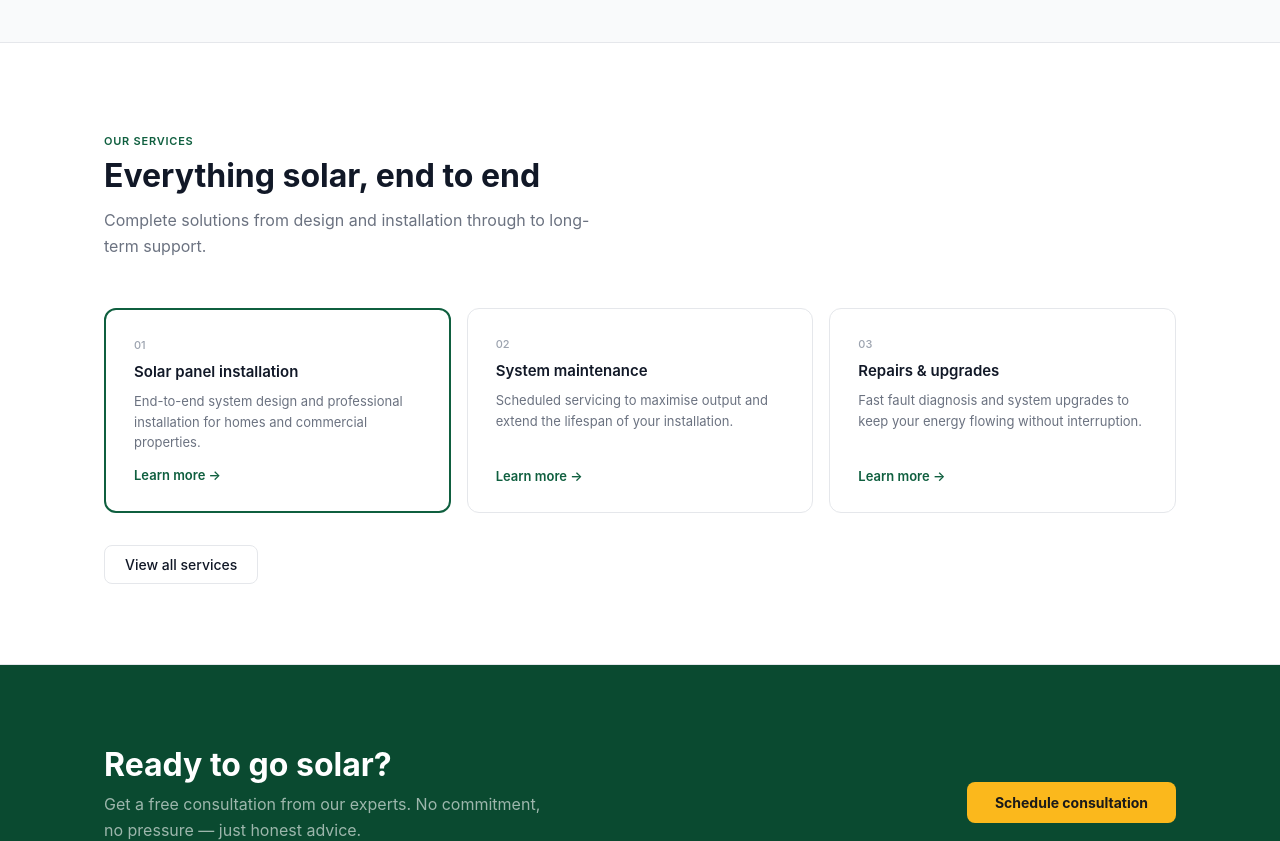
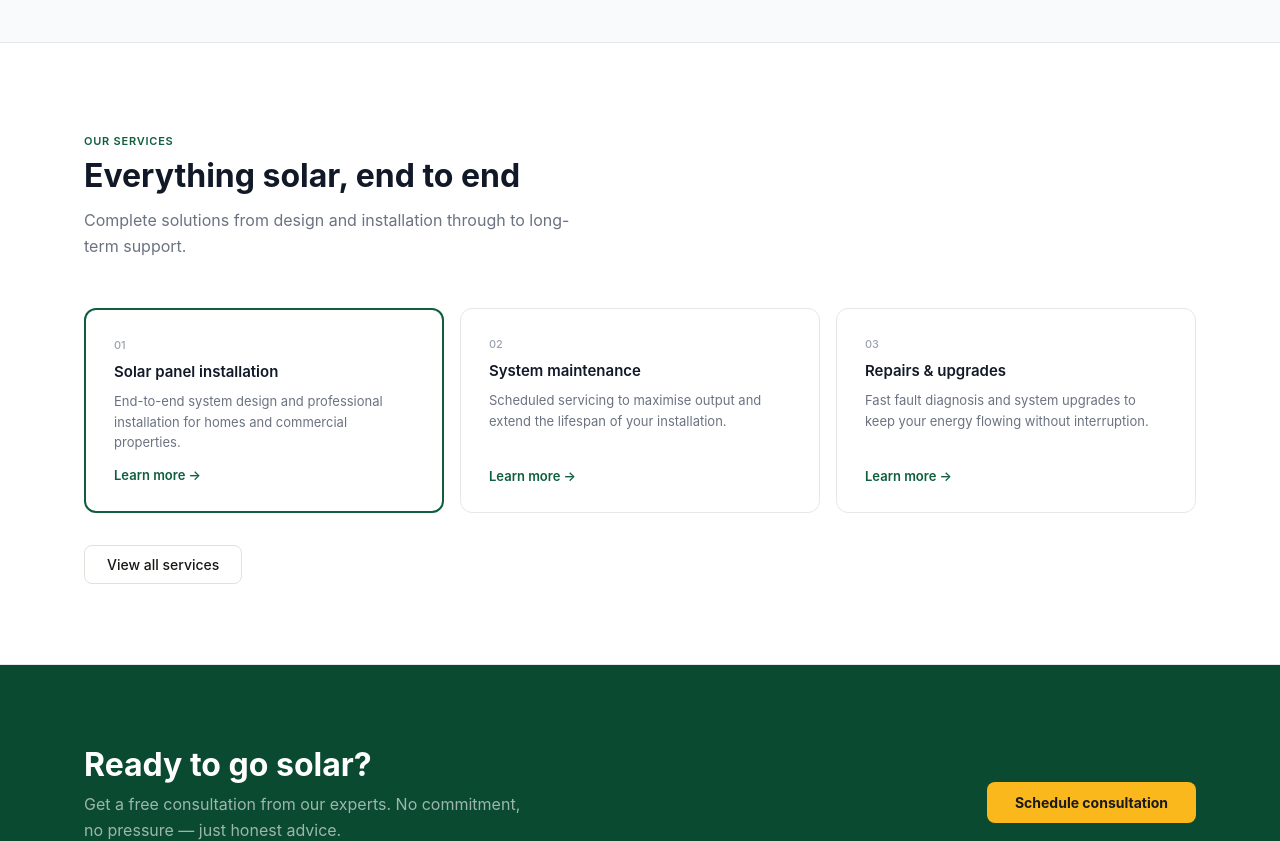
Before and after one commit to JUMAPETER736/GREEN_POWER_SYSTEMS, a Next.js app: page / in a window 1280 px wide. Shown: the part 1120-1961 px from the top of the page. Built offline with nearby package versions, Linux system fonts and the light colour scheme.

Commit message:
globals.css — remove the old animation/gradient classes and replacing them with well updated one

```diff
--- a/src/app/globals.css
+++ b/src/app/globals.css
@@ -3,40 +3,56 @@
 @tailwind utilities;
 
 :root {
-  --gp-green:        #0f5f3f;
-  --gp-green-hover:  #1a8659;
-  --gp-green-light:  #e8f5ee;
-  --gp-accent:       #fbb81c;
-  --gp-border:       #e5e7eb;
-  --gp-border-hover: #d1d5db;
-  --gp-text:         #111827;
-  --gp-muted:        #6b7280;
-  --gp-subtle:       #9ca3af;
-  --gp-surface:      #f9fafb;
+  /* Brand */
+  --gp-green:         #0c5436;
+  --gp-green-mid:     #177a4e;
+  --gp-green-light:   #eaf5ef;
+  --gp-green-border:  #c3e6d2;
+  --gp-accent:        #f5a623;
+  --gp-accent-dark:   #1a1a1a;
+
+  /* Backgrounds — warm off-white system */
+  --gp-bg-page:       #f5f4f0;   /* warm off-white page */
+  --gp-bg-card:       #ffffff;
+  --gp-bg-section:    #faf9f6;   /* slightly warmer white for alt sections */
+  --gp-bg-dark:       #0c3d28;   /* deep forest green for CTAs */
+
+  /* Text */
+  --gp-text-primary:  #181815;
+  --gp-text-muted:    #5c6370;
+  --gp-text-subtle:   #9aa0ab;
+
+  /* Borders */
+  --gp-border:        #e2e0da;
+  --gp-border-hover:  #cccac3;
 }
 
 *, *::before, *::after { box-sizing: border-box; }
 html { scroll-behavior: smooth; }
 
 body {
-  background-color: var(--gp-surface);
-  color: var(--gp-text);
-  font-family: -apple-system, BlinkMacSystemFont, 'Segoe UI', Roboto, sans-serif;
+  background-color: var(--gp-bg-page);
+  color: var(--gp-text-primary);
+  font-family: -apple-system, BlinkMacSystemFont, 'Segoe UI', Roboto, 'Helvetica Neue', sans-serif;
   -webkit-font-smoothing: antialiased;
   margin: 0;
 }
 
+/* ── Layout ── */
 .gp-container {
-  max-width: 1120px;
+  max-width: 1160px;
   margin: 0 auto;
-  padding: 0 1.5rem;
+  padding-left: 1.5rem;
+  padding-right: 1.5rem;
 }
 
+/* ── Buttons ── */
 .gp-btn-primary {
   display: inline-flex;
   align-items: center;
   justify-content: center;
-  padding: 10px 22px;
+  gap: 6px;
+  padding: 11px 24px;
   background-color: var(--gp-green);
   color: #fff;
   font-size: 0.875rem;
@@ -45,10 +61,11 @@ body {
   border-radius: 8px;
   cursor: pointer;
   text-decoration: none;
-  transition: background-color 0.2s, transform 0.15s;
+  transition: background-color 0.18s ease, transform 0.12s ease;
+  white-space: nowrap;
 }
 .gp-btn-primary:hover {
-  background-color: var(--gp-green-hover);
+  background-color: var(--gp-green-mid);
   transform: translateY(-1px);
 }
 
@@ -56,29 +73,143 @@ body {
   display: inline-flex;
   align-items: center;
   justify-content: center;
-  padding: 10px 20px;
+  gap: 6px;
+  padding: 10px 22px;
   background-color: transparent;
-  color: var(--gp-text);
+  color: var(--gp-text-primary);
   font-size: 0.875rem;
   font-weight: 500;
-  border: 1px solid var(--gp-border);
+  border: 1.5px solid var(--gp-border);
   border-radius: 8px;
   cursor: pointer;
   text-decoration: none;
-  transition: border-color 0.2s, background-color 0.2s;
+  transition: border-color 0.18s ease, background-color 0.18s ease;
+  white-space: nowrap;
 }
 .gp-btn-secondary:hover {
   border-color: var(--gp-border-hover);
-  background-color: #f3f4f6;
+  background-color: var(--gp-bg-section);
 }
 
+.gp-btn-accent {
+  display: inline-flex;
+  align-items: center;
+  justify-content: center;
+  gap: 6px;
+  padding: 12px 28px;
+  background-color: var(--gp-accent);
+  color: var(--gp-accent-dark);
+  font-size: 0.9rem;
+  font-weight: 700;
+  border: none;
+  border-radius: 8px;
+  cursor: pointer;
+  text-decoration: none;
+  transition: opacity 0.18s ease, transform 0.12s ease;
+  white-space: nowrap;
+}
+.gp-btn-accent:hover { opacity: 0.9; transform: translateY(-1px); }
+
+/* ── Cards ── */
 .gp-card {
-  background: #fff;
+  background: var(--gp-bg-card);
   border: 1px solid var(--gp-border);
-  border-radius: 12px;
-  transition: border-color 0.2s, box-shadow 0.2s;
+  border-radius: 14px;
+  transition: border-color 0.2s ease, box-shadow 0.2s ease;
 }
 .gp-card:hover {
   border-color: var(--gp-border-hover);
-  box-shadow: 0 4px 16px rgba(0,0,0,0.06);
+  box-shadow: 0 6px 24px rgba(12, 84, 54, 0.07);
 }
+
+.gp-card-featured {
+  background: var(--gp-bg-card);
+  border: 2px solid var(--gp-green);
+  border-radius: 14px;
+}
+
+/* ── Section headings ── */
+.gp-eyebrow {
+  display: block;
+  font-size: 11px;
+  font-weight: 700;
+  color: var(--gp-green);
+  letter-spacing: 0.09em;
+  text-transform: uppercase;
+  margin-bottom: 10px;
+}
+
+.gp-section-title {
+  font-size: clamp(1.6rem, 3.5vw, 2.25rem);
+  font-weight: 700;
+  color: var(--gp-text-primary);
+  line-height: 1.15;
+  margin: 0 0 12px 0;
+}
+
+.gp-section-sub {
+  font-size: 1rem;
+  color: var(--gp-text-muted);
+  line-height: 1.7;
+  margin: 0;
+  max-width: 520px;
+}
+
+/* ── Page hero (inner pages) ── */
+.gp-page-hero {
+  background-color: var(--gp-bg-card);
+  border-bottom: 1px solid var(--gp-border);
+  padding: 64px 0 56px;
+}
+
+/* ── Dividers ── */
+.gp-divider {
+  border: none;
+  border-top: 1px solid var(--gp-border);
+  margin: 0;
+}
+
+/* ── Icon badge ── */
+.gp-icon-badge {
+  width: 44px;
+  height: 44px;
+  border-radius: 10px;
+  background-color: var(--gp-green-light);
+  display: flex;
+  align-items: center;
+  justify-content: center;
+  flex-shrink: 0;
+}
+
+/* ── Responsive nav helpers ── */
+.gp-nav-links   { display: none; }
+.gp-nav-cta     { display: none; }
+.gp-burger      { display: flex; }
+
+@media (min-width: 900px) {
+  .gp-nav-links { display: flex; }
+  .gp-nav-cta   { display: inline-flex; }
+  .gp-burger    { display: none; }
+}
+
+/* ── Logo responsive sizes ── */
+.gp-logo-img {
+  object-fit: contain;
+  border-radius: 10px;
+}
+/* mobile */
+.gp-logo-wrap  { width: 40px; height: 40px; }
+.gp-logo-name  { font-size: 15px; }
+.gp-logo-tag   { font-size: 10px; }
+
+@media (min-width: 640px) {
+  .gp-logo-wrap { width: 46px; height: 46px; }
+  .gp-logo-name { font-size: 16px; }
+  .gp-logo-tag  { font-size: 11px; }
+}
+
+@media (min-width: 900px) {
+  .gp-logo-wrap { width: 52px; height: 52px; }
+  .gp-logo-name { font-size: 17px; }
+  .gp-logo-tag  { font-size: 11px; }
+}
```
